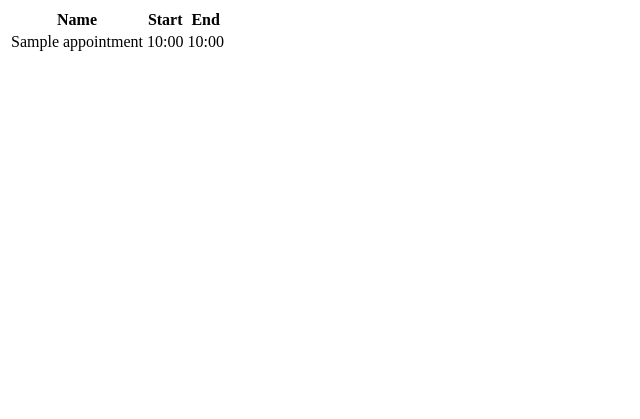
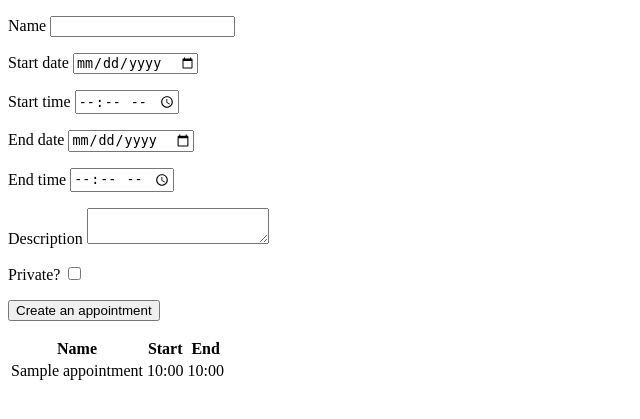
Before and after one commit to mkhmbtv/calendar-this, a Flask app: page / in a window 1280 px wide. Shown: the top 419 px of the page, without its empty margins (0-640 px from the left). Run offline with Flask 2, Linux system fonts and the light colour scheme; a database or web service that is not in the repository returns one stand-in record (values such as "Sample title"); some libraries are stand-ins or nearby versions.

Commit message:
Create new appointment

```diff
--- /dev/null
+++ b/app/forms.py
@@ -0,0 +1,22 @@
+from flask_wtf import FlaskForm
+from wtforms import (
+    StringField,
+    DateField,
+    TimeField,
+    TextAreaField,
+    BooleanField,
+    SubmitField
+)
+from wtforms.validators import DataRequired
+from wtforms.widgets import DateInput, TimeInput
+
+
+class AppointmentForm(FlaskForm):
+    name = StringField('Name', [DataRequired()])
+    start_date = DateField('Start date', [DataRequired()], widget=DateInput())
+    start_time = TimeField('Start time', [DataRequired()], widget=TimeInput())
+    end_date = DateField('End date', [DataRequired()], widget=DateInput())
+    end_time = TimeField('End time', [DataRequired()], widget=TimeInput())
+    description = TextAreaField('Description', [DataRequired()])
+    private = BooleanField('Private?')
+    submit = SubmitField('Create an appointment')
--- a/app/routes.py
+++ b/app/routes.py
@@ -1,6 +1,8 @@
-from flask import (Blueprint, render_template)
+from flask import (Blueprint, render_template, redirect)
 import os
 import psycopg2
+from app.forms import AppointmentForm
+from datetime import datetime
 
 bp = Blueprint('main', __name__, url_prefix='/')
 CONNECTION_PARAMETERS = {
@@ -11,8 +13,38 @@ CONNECTION_PARAMETERS = {
 }
 
 
-@bp.route('/')
+@bp.route('/', methods=['GET', 'POST'])
 def main():
+    form = AppointmentForm()
+    if form.validate_on_submit():
+        with psycopg2.connect(**CONNECTION_PARAMETERS) as conn:
+            with conn.cursor() as curs:
+                curs.execute("""
+                    INSERT INTO appointments (
+                        name,
+                        start_datetime,
+                        end_datetime,
+                        description,
+                        private
+                    )
+                    VALUES (
+                        %(name)s,
+                        %(start_datetime)s,
+                        %(end_datetime)s,
+                        %(description)s,
+                        %(private)s)
+                """, {
+                    'name': form.name.data,
+                    'start_datetime': datetime.combine(
+                        form.start_date.data, form.start_time.data
+                    ),
+                    'end_datetime': datetime.combine(
+                        form.end_date.data, form.end_time.data
+                    ),
+                    'description': form.description.data,
+                    'private': form.private.data
+                })
+                redirect('/')
     with psycopg2.connect(**CONNECTION_PARAMETERS) as conn:
         with conn.cursor() as curs:
             curs.execute("""
@@ -21,4 +53,4 @@ def main():
                 ORDER BY start_datetime
             """)
             rows = curs.fetchall()
-            return render_template('main.html', rows=rows)
+            return render_template('main.html', rows=rows, form=form)
--- a/app/templates/main.html
+++ b/app/templates/main.html
@@ -4,6 +4,38 @@
     <title>Calendar This!</title>
 </head>
 <body>
+    <form method="post" action="/">
+        {{ form.hidden_tag() }}
+        <p>
+            {{ form.name.label }}
+            {{ form.name() }}
+        </p>
+        <p>
+            {{ form.start_date.label }}
+            {{ form.start_date() }}
+        </p>
+        <p>
+            {{ form.start_time.label }}
+            {{ form.start_time() }}
+        </p>
+        <p>
+            {{ form.end_date.label }}
+            {{ form.end_date() }}
+        </p>
+        <p>
+            {{ form.end_time.label }}
+            {{ form.end_time() }}
+        </p>
+        <p>
+            {{ form.description.label }}
+            {{ form.description() }}
+        </p>
+        <p>
+            {{ form.private.label }}
+            {{ form.private() }}
+        </p>
+        <p>{{ form.submit() }}</p>
+    </form>
     <table>
         <thead>
             <tr>
```
